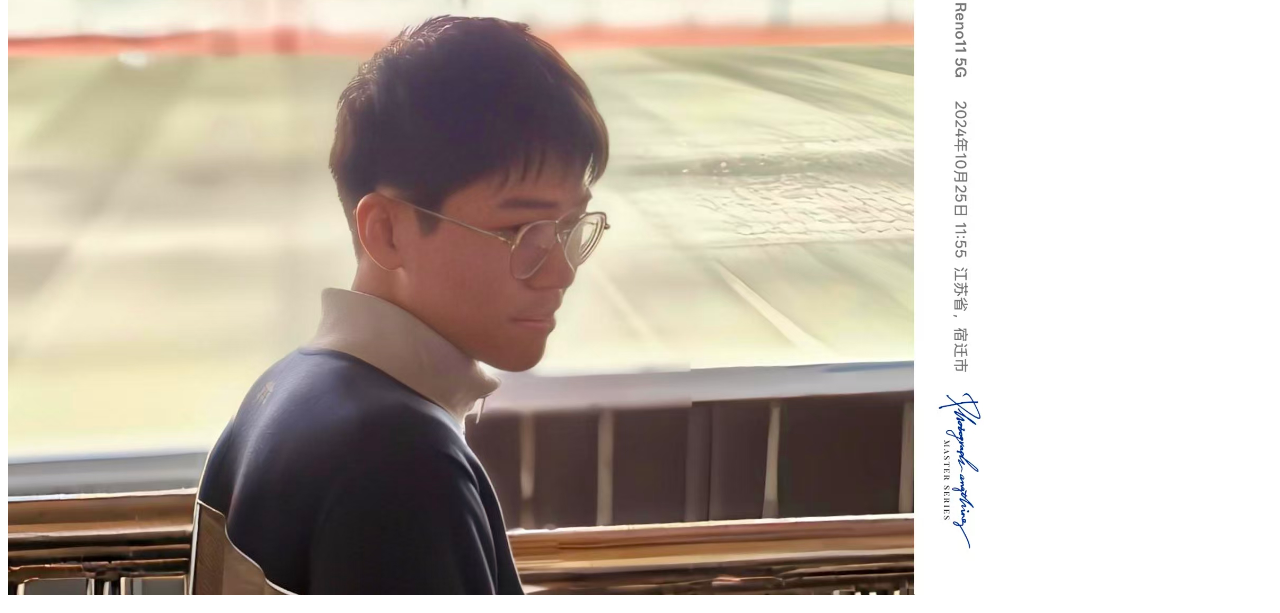
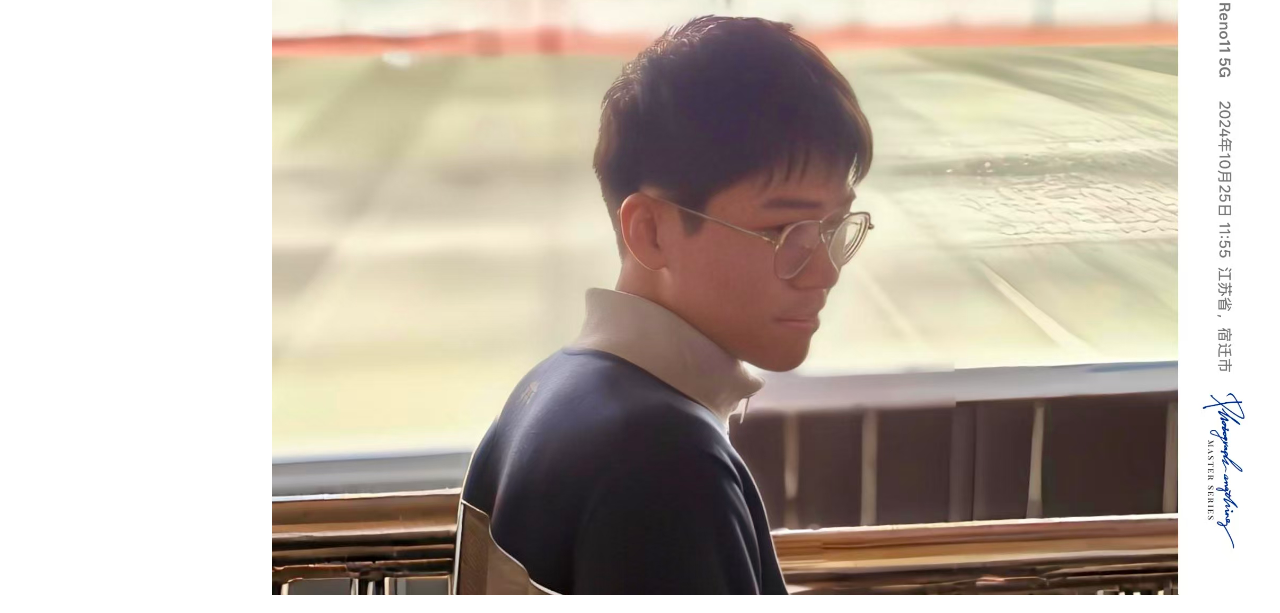
Before and after one commit to FrostListener/KPT, a plain HTML site: page chengyuan/cr/cr.html in a window 1280 px wide. Shown: the part 91-704 px from the top of the page. Drawn offline with Linux system fonts and the light colour scheme.

Commit message:
稍稍研究了一下flexbox

```diff
--- a/chengyuan/cr/cr.css
+++ b/chengyuan/cr/cr.css
@@ -6,3 +6,8 @@ li {
     font-weight: bold;
     font-size: large;
 }
+
+.head {
+    display: flex;
+    flex-direction: row-reverse;
+}
--- a/chengyuan/cr/cr.html
+++ b/chengyuan/cr/cr.html
@@ -9,11 +9,16 @@
 </head>
 
 <body>
-    <img src="../../images/cr.jpg" alt="A Man Is Smiling With a Glass " width="1000">
+    <div class="head">
 
-    <h1>组长-曹润</h1>
+        <div class="cr-image"><img src="../../images/cr.jpg" alt="A Man Is Smiling With a Glass " width="1000"></div>
+
+        <div class="cr-name"><h1>组长-曹润</h1></div>
+
+    </div>
 
     <div class="intro">
+
         <ol>
             <li>基本信息：</li>
 
@@ -29,6 +34,7 @@
 
             <li>个人寄语：</li>
         </ol>
+
     </div>
 </body>
 </html>
```
Also changed, not shown: chengyuan/lhr/lhr.html (+1 -1 lines).
